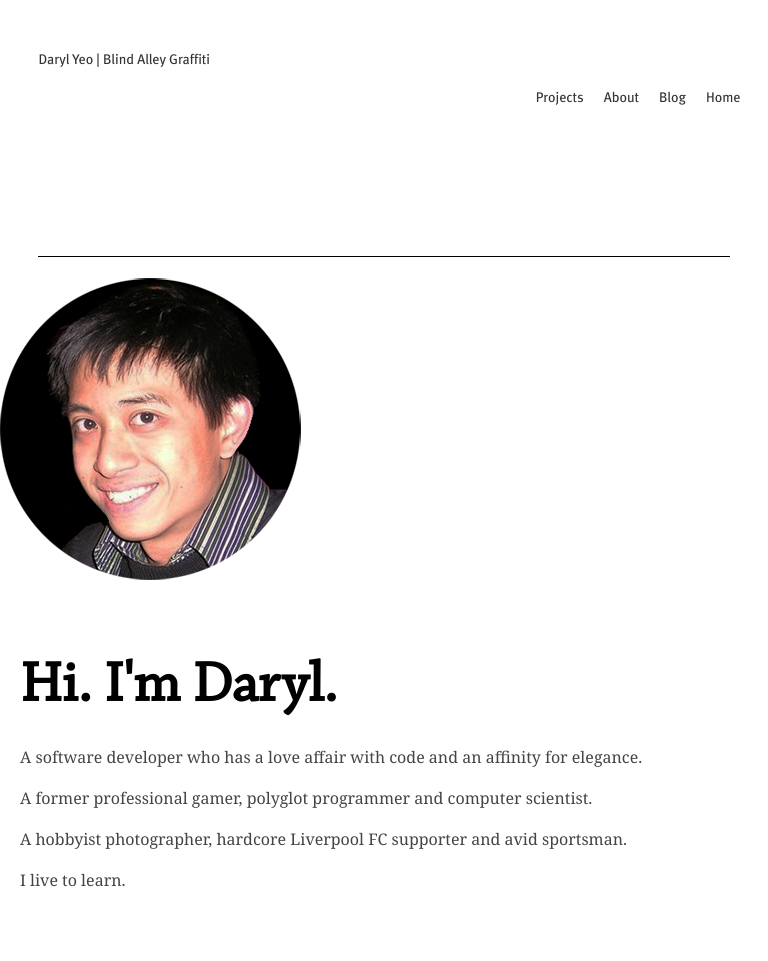
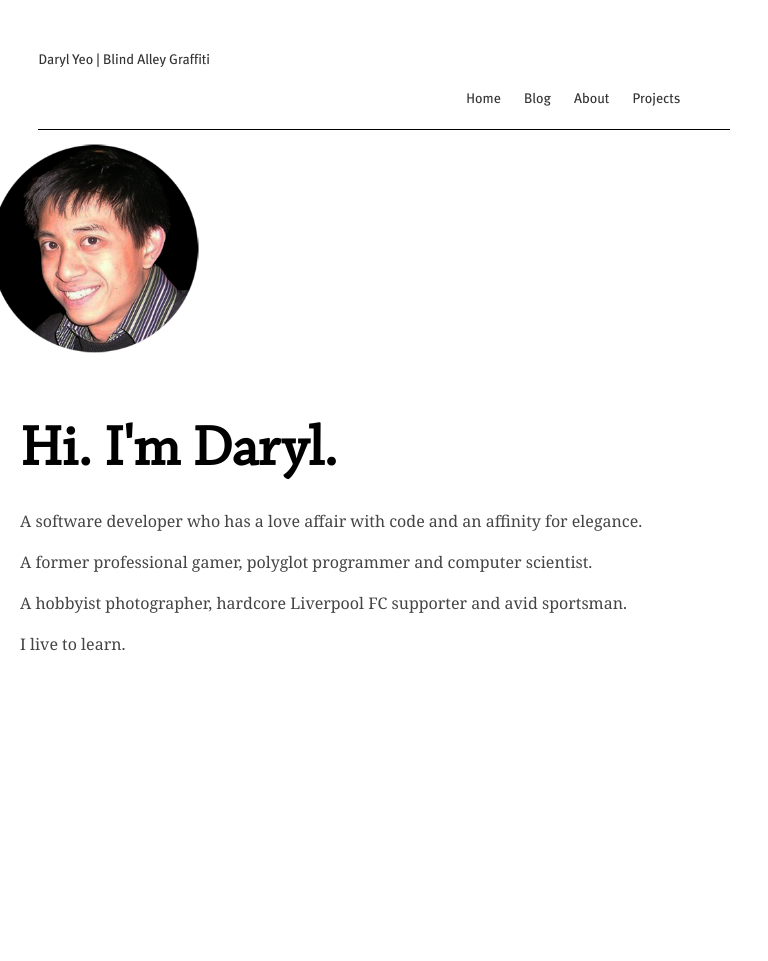
Before and after one commit to aacyun/jianxioy.github.com, a Jekyll site: the page built from index.html, in a window 768 px wide. Built offline with Jekyll 4.4.1, drawn with Linux system fonts in a browser that asks for light colours; Markdown is read by kramdown in place of the engine named in the settings; after the commit the page ends 900 px from its top, so only the background shows below that.

Commit message:
Fixing mobile.

```diff
--- a/index.html
+++ b/index.html
@@ -3,7 +3,7 @@ layout: default
 title: Blind Alley Graffiti
 ---
 <div id="home-avatar" class="six columns">
-    <img src="/static/images/circle_avatar copy.png">
+    <img id="avatar" src="/static/images/circle_avatar copy.png">
 </div>
 <div id="home-content" class="content ten columns">
     <h1>Hi. I'm Daryl.</h1>
--- a/static/css/layout.css
+++ b/static/css/layout.css
@@ -132,14 +132,14 @@ h6 {
 		#nav,
 		#logo-primary,
 		#nav-primary,
-		#home-avatar,
+		#avatar,
 		#home-content {
 			width: 90%;
 		}
-		#nav-primary ul li {
+		#nav-primary ul {
    			position: relative;
 			float: right;
-			right: -40px;
+			right: -30px;
 		}
 	}
 
```
